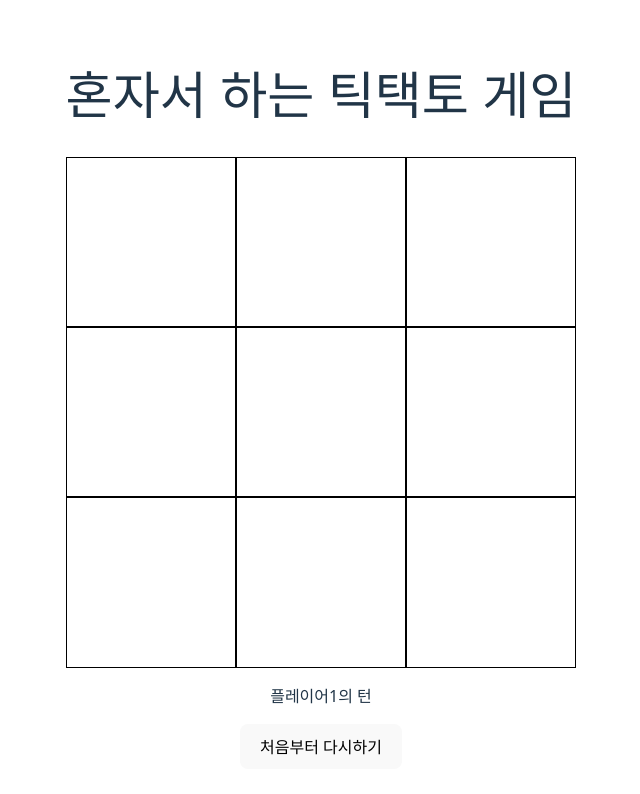
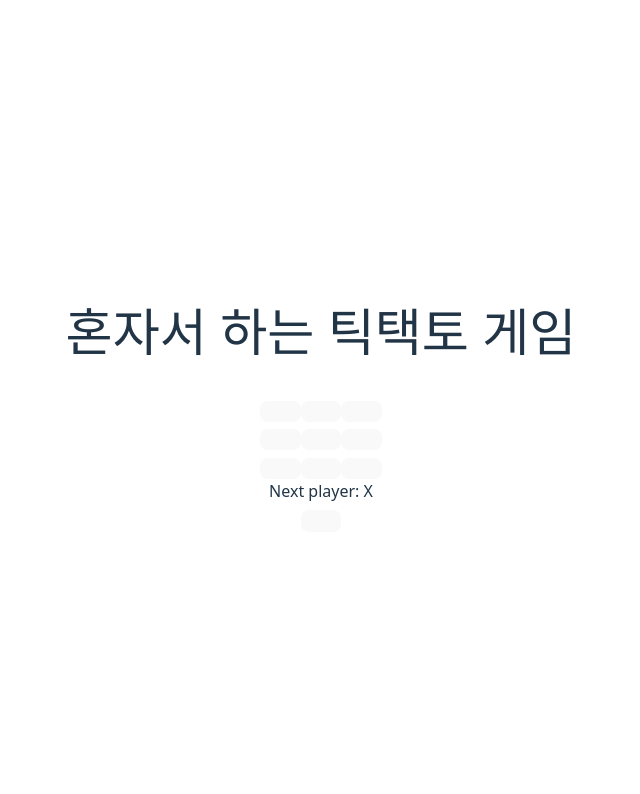
Before and after one commit to KJJDSA/tic_tac_toe_game, a React (Vite) app: page / in a window 1280 px wide. Shown: the top 794 px of the page, without its empty margins (319-959 px from the left). Built offline with nearby package versions, Linux system fonts and the light colour scheme.

Commit message:
Refactor: Apply atomic design principles

```diff
--- a/src/components/Atoms/StatusBar.jsx
+++ b/src/components/Atoms/StatusBar.jsx
@@ -1,24 +1,14 @@
-import React from 'react'
-
-const StatusBar = ({target, status}) => {
-  const data = {
-    targetData: ["플레이어1", "플레이어2"],
-    statusData: {
-      turn: "턴",
-      win: "승리",
-      draw: "무승부",
-    }
+const StatusBar = ({ winner, isDraw, nextPlayer }) => {
+  let status;
+  if (winner) {
+    status = `Winner: ${winner}`;
+  } else if (isDraw) {
+    status = "Draw!";
+  } else {
+    status = `Next player: ${nextPlayer}`;
   }
 
-  let text = data.targetData[target] + "의 " + data.statusData[status]
-  if (status === "draw") {
-    text = "무승부"
-  }
-  return (
-    <div>
-      <p>{text}</p>
-    </div>
-  )
-}
+  return <div className="status">{status}</div>;
+};
 
-export default StatusBar
+export default StatusBar;
--- a/src/components/Atoms/TicTacToeBox.jsx
+++ b/src/components/Atoms/TicTacToeBox.jsx
@@ -1,22 +1,9 @@
-import React from 'react'
-import OXSymbol from './OXSymbol'
+const TicTacToeBox = ({ value, onClick }) => {
+  return (
+    <button className="square" onClick={onClick}>
+      {value}
+    </button>
+  );
+};
 
-const TicTacToeBox = ({onClick, rowIndex, colIndex, col}) => {
-  return (
-    <div
-      onClick={() => onClick(rowIndex, colIndex)}
-      style={{
-        width: "33%",
-        aspectRatio: "1",
-        border: "1px solid black",
-        display: "flex",
-        justifyContent: "center",
-        alignItems: "center"
-      }}
-    >
-      <OXSymbol sign={col} />
-    </div>
-  )
-}
-
-export default TicTacToeBox
+export default TicTacToeBox;
--- a/src/components/Molecules/TicTacToe.jsx
+++ b/src/components/Molecules/TicTacToe.jsx
@@ -1,126 +1,29 @@
-import React from 'react'
-import StatusBar from '../Atoms/StatusBar'
-import ResetButton from '../Atoms/ResetButton'
-import TicTacToeBox from '../Atoms/TicTacToeBox'
+import TicTacToeBox from "../Atoms/TicTacToeBox";
 
-const TicTacToe = () => {
-  const dummyData = {
-    player: [
-      { id: 1, name: "플레이어1", symbol: "O" },
-      { id: 2, name: "플레이어2", symbol: "X" }
-    ],
-    count: 0,
-    // 0: 빈칸, 1: O, 2: X
-    boxes: [
-      [0, 0, 0],
-      [0, 0, 0],
-      [0, 0, 0]
-    ],
-    winner: null,
-    target: 0,
-  }
-  const [roundData, setRoundData] = React.useState(dummyData)
-
-  // 게임을 다시 시작합니다.
-  const resetRoundData = () => {
-    setRoundData(dummyData)
-  }
-
-  // 게임을 진행합니다.
-  const playRound = (row, col) => {
-    // 이미 선택된 칸이거나 게임이 끝났다면 아무것도 하지 않습니다.
-    if (roundData.boxes[row][col] !== 0 || roundData.winner !== null) return
-
-    // 현재 플레이어의 심볼을 넣습니다.
-    const newBoxes = [...roundData.boxes]
-    newBoxes[row][col] = roundData.target + 1
-
-    // 다음 플레이어로 변경합니다.
-    const nextTarget = roundData.target === 0 ? 1 : 0
-
-    // 카운트 횟수 증가
-    const newCount = roundData.count + 1
-
-    // 승자를 확인합니다
-    const winner = checkWinner(newBoxes) ? roundData.target : null
-
-    setRoundData({
-      ...roundData,
-      count: newCount,
-      boxes: newBoxes,
-      target: nextTarget,
-      winner
-    })
-  }
-
-  const curTarget = roundData.winner !== null ? roundData.winner : roundData.target
-
-  const curStatus = roundData.winner !== null ? "win" : roundData.count > 8 ? "draw" : "turn"
-
-  if (roundData.winner !== null) {
-    alert(`${dummyData.player[roundData.target].name}님이 승리하셨습니다!`)
-  } else if (roundData.count > 8) {
-    alert("무승부입니다!")
-  }
-
-  console.log('g')
+const TicTacToe = ({ squares, onClick }) => {
+  const renderSquare = (i) => {
+    return <TicTacToeBox value={squares[i]} onClick={() => onClick(i)} />;
+  };
 
   return (
     <div>
-      {/* 틱택토 게임 본체 */}
-      <div style={{ display: "flex", flexDirection: "column" }}>
-        {roundData.boxes.map((row, rowIndex) => {
-          return (
-            <div key={rowIndex} style={{ display: "flex"}}>
-              {row.map((col, colIndex) => {
-                return (
-                  <TicTacToeBox
-                    key={colIndex}
-                    onClick={playRound}
-                    rowIndex={rowIndex}
-                    colIndex={colIndex}
-                    col={col}
-                  />
-                )
-              })}
-            </div>
-          )
-        })}
+      <div className="board-row">
+        {renderSquare(0)}
+        {renderSquare(1)}
+        {renderSquare(2)}
       </div>
+      <div className="board-row">
+        {renderSquare(3)}
+        {renderSquare(4)}
+        {renderSquare(5)}
+      </div>
+      <div className="board-row">
+        {renderSquare(6)}
+        {renderSquare(7)}
+        {renderSquare(8)}
+      </div>
+    </div>
+  );
+};
 
-      {/* 차례, 승리여부를 알려주는 스테이터스 바 */}
-      <StatusBar target={curTarget} status={curStatus} />
-
-      {/* ResetButton 아톰에는 onReset 메소드가 필요하다. */}
-      <ResetButton onReset={() => resetRoundData()}>처음부터 다시하기</ResetButton>
-    </div>
-  )
-}
-
-  // 게임이 끝났는지 확인합니다.
-  const checkWinner = (boxes) => {
-    // 승리 조건을 확인합니다.
-    const winningCombinations = [
-      // 가로
-      [boxes[0][0], boxes[0][1], boxes[0][2]],
-      [boxes[1][0], boxes[1][1], boxes[1][2]],
-      [boxes[2][0], boxes[2][1], boxes[2][2]],
-      // 세로
-      [boxes[0][0], boxes[1][0], boxes[2][0]],
-      [boxes[0][1], boxes[1][1], boxes[2][1]],
-      [boxes[0][2], boxes[1][2], boxes[2][2]],
-      // 대각선
-      [boxes[0][0], boxes[1][1], boxes[2][2]],
-      [boxes[0][2], boxes[1][1], boxes[2][0]]
-    ]
-
-    for (let i = 0; i < winningCombinations.length; i++) {
-      const combination = winningCombinations[i]
-      if (combination.every((val) => val === combination[0] && val !== 0)) {
-        return true
-      }
-    }
-    return false
-  }
-
-export default TicTacToe
+export default TicTacToe;
--- a/src/components/Organisms/Playing.jsx
+++ b/src/components/Organisms/Playing.jsx
@@ -1,19 +1,71 @@
-import React from 'react'
-import TicTacToe from '../Molecules/TicTacToe'
+import { useState, useEffect } from "react";
+import TicTacToe from "../Molecules/TicTacToe";
+import StatusBar from "../Atoms/StatusBar";
+import ResetButton from "../Atoms/ResetButton";
 
-const Playing = ({gameId}) => {
-  const gameModule = gameId === 'tictactoe'
-    ? <TicTacToe />
-    : <div>해당하는 게임이 없습니다.</div>
+const Playing = () => {
+  const [squares, setSquares] = useState(Array(9).fill(null));
+  const [xIsNext, setXIsNext] = useState(true);
+  const [winner, setWinner] = useState(null);
+  const [isDraw, setIsDraw] = useState(false);
+
+  const handleClick = (i) => {
+    if (winner || squares[i]) {
+      return;
+    }
+    const newSquares = squares.slice();
+    newSquares[i] = xIsNext ? "X" : "O";
+    setSquares(newSquares);
+    setXIsNext(!xIsNext);
+  };
+
+  const handleReset = () => {
+    setSquares(Array(9).fill(null));
+    setXIsNext(true);
+    setWinner(null);
+    setIsDraw(false);
+  };
+
+  useEffect(() => {
+    const calculateWinner = (squares) => {
+      const lines = [
+        [0, 1, 2],
+        [3, 4, 5],
+        [6, 7, 8],
+        [0, 3, 6],
+        [1, 4, 7],
+        [2, 5, 8],
+        [0, 4, 8],
+        [2, 4, 6],
+      ];
+      for (let i = 0; i < lines.length; i++) {
+        const [a, b, c] = lines[i];
+        if (squares[a] && squares[a] === squares[b] && squares[a] === squares[c]) {
+          return squares[a];
+        }
+      }
+      return null;
+    };
+
+    const winner = calculateWinner(squares);
+    if (winner) {
+      setWinner(winner);
+    } else if (squares.every((square) => square !== null)) {
+      setIsDraw(true);
+    }
+  }, [squares]);
 
   return (
-    <div>
-      {/* 이곳에서 props 가 tictactoe 게임이라면 해당 Molecules 를 가져온다. 아니라면 해당하는게임이 없습니다 라는 메세지를 출력한다. */}
+    <div className="game">
+      <div className="game-board">
+        <TicTacToe squares={squares} onClick={handleClick} />
+      </div>
+      <div className="game-info">
+        <StatusBar winner={winner} isDraw={isDraw} nextPlayer={xIsNext ? "X" : "O"} />
+        <ResetButton onClick={handleReset} />
+      </div>
+    </div>
+  );
+};
 
-      {/* 게임이 실행될 Molcules. 우선 틱택토로 고정하나 이후 props 로 받을 수 있도록 변경 */}
-      {gameModule}
-    </div>
-  )
-}
-
-export default Playing
+export default Playing;
```
